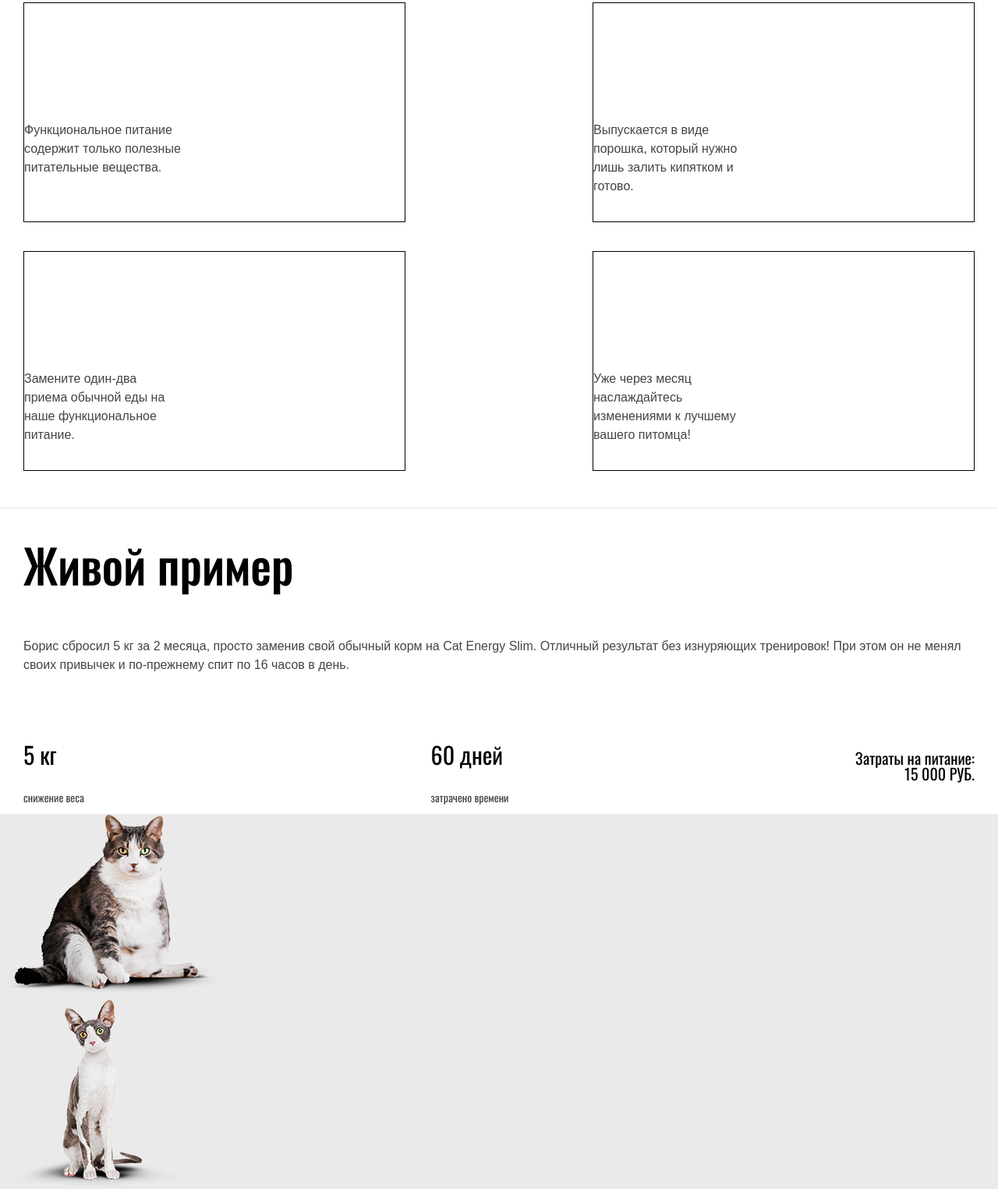
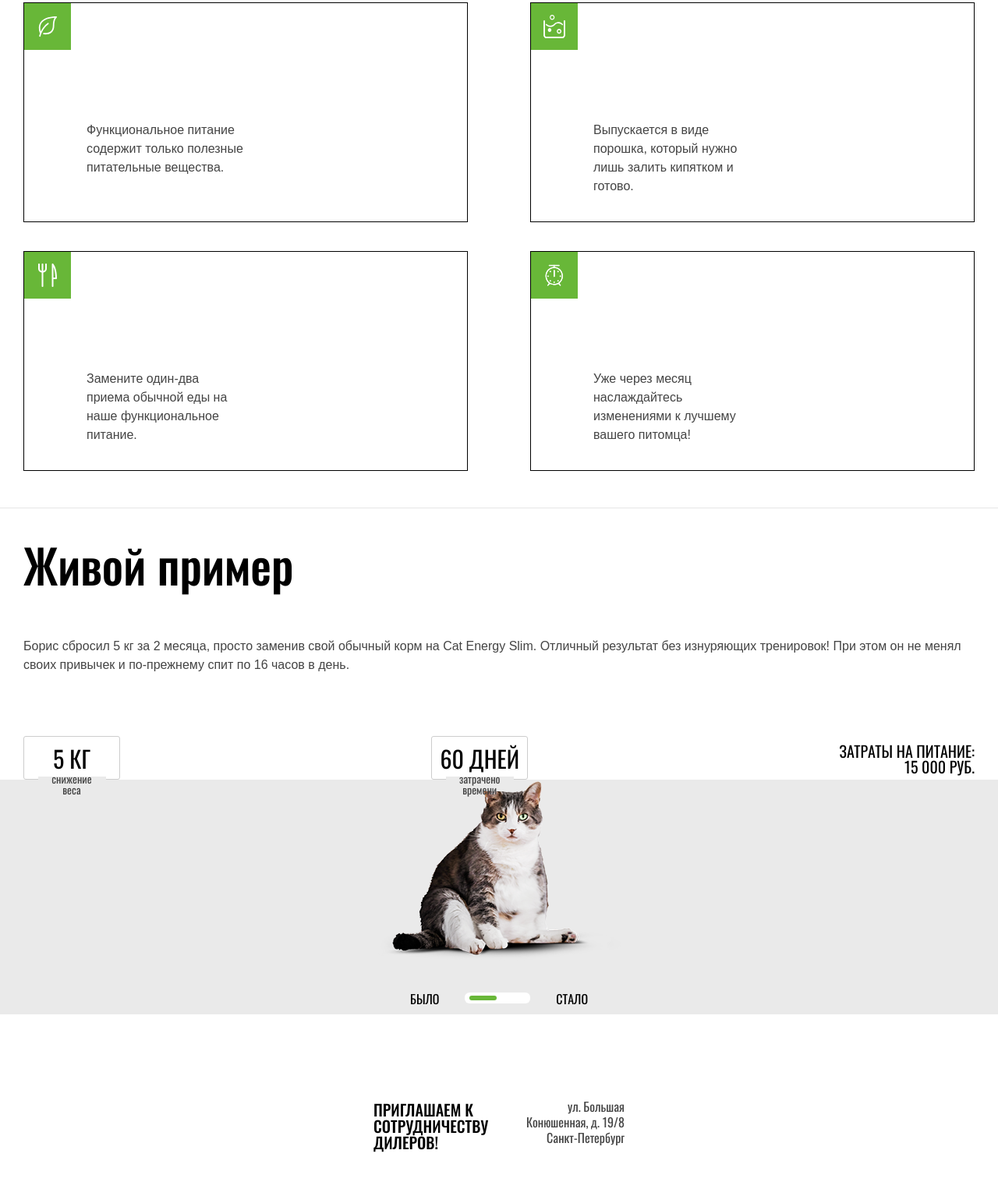
Before and after one commit to MattNovik/Cats-food-shop, a website: page source/index.html in a window 1280 px wide. Shown: the part 1576-3101 px from the top of the page at 78% size. Drawn offline with nearby package versions, Linux system fonts and the light colour scheme; files that its build step writes are made by us from their sources.

Commit message:
made mob index page

```diff
--- a/source/index.html
+++ b/source/index.html
@@ -80,22 +80,22 @@
     <section class="how-it-work">
       <h2 class="how-it-work__name">Как это работает</h2>
       <ul class="how-it-work__list">
-        <li class="how-it-work__list-item">
+        <li class="how-it-work__list-item how-it-work__list-item--leaf">
           <p class="how-it-work__item-text">
             Функциональное питание содержит только полезные питательные вещества.
           </p>
         </li>
-        <li class="how-it-work__list-item">
+        <li class="how-it-work__list-item how-it-work__list-item--water">
           <p class="how-it-work__item-text">
             Выпускается в виде порошка, который нужно лишь залить кипятком и готово.
           </p>
         </li>
-        <li class="how-it-work__list-item">
+        <li class="how-it-work__list-item how-it-work__list-item--knife">
           <p class="how-it-work__item-text">
             Замените один-два приема обычной еды на наше функциональное питание.
           </p>
         </li>
-        <li class="how-it-work__list-item">
+        <li class="how-it-work__list-item how-it-work__list-item--libra">
           <p class="how-it-work__item-text">
             Уже через месяц наслаждайтесь изменениями к лучшему вашего питомца!
           </p>
@@ -142,12 +142,14 @@
   </main>
   <footer class="page-footer">
     <section class="invite-to-work invite-to-work--bc-white">
+      <div class="invite-to-work__wrapper">
         <h3 class="invite-to-work__name">
           приглашаем к сотрудничеству дилеров!
         </h3>
         <p class="invite-to-work__adress">
           ул. Большая Конюшенная, д. 19/8 Санкт-Петербург
         </p>
+      </div>
     </section>
     <section class="map">
       <img src="img/mobile/index/map.jpg" alt="карта компании" width="320" height="360" class="map__image">
--- a/source/sass/blocks/before-after.scss
+++ b/source/sass/blocks/before-after.scss
@@ -25,6 +25,11 @@
   }
 }
 .before-after__wrapper {
+  max-width:410px;
+  margin:0 auto;
+  @media (min-width: $tablet-width){
+    max-width:none;
+  }
   @media (min-width: $desktop-width) {
     position: relative;
     width:100%;
@@ -46,12 +51,17 @@
 .before-after__name {
   font-size: 36px;
   line-height: 40px;
-
+  width:100%;
+  max-width:410px;
+  margin:27px auto 0 auto;
+  text-align: left;
   @media (min-width: $tablet-width) {
+    width:auto;
     font-size: 60px;
     line-height: 60px;
     padding: 0 30px;
     margin: 0;
+    max-width:none;
   }
 
   @media (min-width: $desktop-width) {
@@ -69,7 +79,7 @@
   font-size: 14px;
   line-height: 18px;
   color: $special__dark-gray;
-
+  margin:33px 0 0 0;
   @media (min-width: $tablet-width) {
     font-size: 16px;
     line-height: 24px;
@@ -106,7 +116,8 @@
 .before-after__cost {
   font-size: 14px;
   line-height: 20px;
-
+  margin:26px 0 0 0;
+  text-transform: uppercase;
   @media (min-width: $tablet-width) {
     display: flex;
     flex-direction: column;
--- a/source/sass/blocks/blog-info.scss
+++ b/source/sass/blocks/blog-info.scss
@@ -22,11 +22,14 @@
   flex-direction: column;
   justify-content: space-between;
   width: 100%;
+  max-width:410px;
   height: 266px;
   background: $basic_grey;
-
+  margin:0 auto;
   @media (min-width: $tablet-width) {
     height: 372px;
+    max-width:none;
+    margin:0;
   }
 
   @media (min-width: $desktop-width) {
@@ -36,7 +39,7 @@
 }
 
 .blog-info__item+.blog-info__item {
-  margin: 20px 0 0 0;
+  margin: 20px auto 0 auto;
 
   @media (min-width: $tablet-width) {
     margin: 30px 0 0 0;
--- a/source/sass/blocks/how-it-work.scss
+++ b/source/sass/blocks/how-it-work.scss
@@ -1,12 +1,15 @@
 .how-it-work {
   display: flex;
   flex-direction: column;
-  margin: 27px 20px 0 20px;
-
+  padding:0 20px;
+  box-sizing:border-box;
+  margin: 27px auto 0 auto;
+  max-width:410px;
   @media (min-width: $tablet-width) {
     margin: 45px 0 0 0;
     padding: 0 30px;
     border-bottom: solid 1px #E6E6E6;
+    max-width:none;
   }
 
   @media (min-width: $desktop-width) {
@@ -43,9 +46,19 @@
 }
 
 .how-it-work__list-item {
-  margin: 20px 0 0 80px;
+  position: relative;
+  padding: 0 0 0 80px;
+  margin:20px 0 0 0;
   height: 60px;
-
+  &:before {
+    content: "";
+    position: absolute;
+    left:0;
+    top:0;
+    width:60px;
+    height:60px;
+    background-color:$basic_green;
+  }
   @media (min-width: $tablet-width) {
     margin: 0;
     width: 40%;
@@ -68,7 +81,66 @@
     }
   }
 }
-
+.how-it-work__list-item.how-it-work__list-item--leaf {
+  position: relative;
+  &:after {
+    content: "";
+    position: absolute;
+    top:0;
+    left:0;
+    width:60px;
+    height:60px;
+    background-image:url('../../img/mobile/icon_leaf.svg');
+    background-repeat:no-repeat;
+    background-position: 50% 50%;
+    background-size:30px 30px;
+  }
+}
+.how-it-work__list-item.how-it-work__list-item--libra {
+  position: relative;
+  &:after {
+    content: "";
+    position: absolute;
+    top:0;
+    left:0;
+    width:60px;
+    height:60px;
+    background-image:url('../../img/mobile/icon_alarm.svg');
+    background-repeat:no-repeat;
+    background-position: 50% 50%;
+    background-size:30px 30px;
+  }
+}
+.how-it-work__list-item.how-it-work__list-item--water {
+  position: relative;
+  &:after {
+    content: "";
+    position: absolute;
+    top:0;
+    left:0;
+    width:60px;
+    height:60px;
+    background-image:url('../../img/mobile/icon_tub.svg');
+    background-repeat:no-repeat;
+    background-position: 50% 50%;
+    background-size:30px 30px;
+  }
+}
+.how-it-work__list-item.how-it-work__list-item--knife {
+  position: relative;
+  &:after {
+    content: "";
+    position: absolute;
+    top:0;
+    left:0;
+    width:60px;
+    height:60px;
+    background-image:url('../../img/mobile/icon_eat.svg');
+    background-repeat:no-repeat;
+    background-position: 50% 50%;
+    background-size:30px 30px;
+  }
+}
 .how-it-work__item-text {
   font-family: Arial, sans-serif;
   margin: 0;
--- a/source/sass/blocks/invite-to-work.scss
+++ b/source/sass/blocks/invite-to-work.scss
@@ -1,7 +1,8 @@
 .invite-to-work {
   height: 114px;
   display: flex;
-  justify-content: space-between;
+  justify-content: center;
+  align-items:center;
   padding: 28px 20px;
   @media (min-width: $tablet-width) {
     padding:61px 71px 51px 71px;
@@ -13,7 +14,14 @@
 .invite-to-work--bc-white {
   background-color: #fff;
 }
+.invite-to-work__wrapper {
+  display: flex;
+  justify-content: space-between;
+  max-width:410px;
+}
 .invite-to-work__name {
+  font-size:16px;
+  line-height: 18px;
   text-transform: uppercase;
   @media (min-width: $tablet-width) {
     width:171px;
@@ -22,6 +30,8 @@
   }
 }
 .invite-to-work__adress {
+  font-size:14px;
+  line-height: 20px;
   color:$special__dark-gray;
   @media (min-width: $tablet-width) {
     text-align: right;
--- a/source/sass/blocks/numbers.scss
+++ b/source/sass/blocks/numbers.scss
@@ -1,6 +1,10 @@
 .numbers {
+  position: relative;
   width: 50%;
-
+  display: flex;
+  flex-direction: column;
+  align-items:center;
+  margin:25px 0 0 0;
   @media (min-width: $tablet-width) {
     width: auto;
   }
@@ -14,9 +18,18 @@
 }
 
 .numbers__item--number {
+  display: flex;
+  justify-content:center;
+  align-items:center;
   font-size: 24px;
   line-height: 24px;
-
+  width:124px;
+  height:56px;
+  border: 1px solid #CDCDCD;
+  margin:0;
+  box-sizing: border-box;
+  border-radius: 3px;
+  text-transform: uppercase;
   @media (min-width: $tablet-width) {
     font-size: 30px;
     line-height: 37px;
@@ -24,10 +37,20 @@
 }
 
 .numbers__item--text {
+  position: absolute;
+  display: flex;
+  justify-content:center;
+  align-items:center;
+  text-align: center;
+  top:38px;
+  width:87px;
+  height:19px;
   font-size: 12px;
   line-height: 12px;
   color: $special__dark-gray;
-
+  background: #EAEAEA;
+  padding:0 15px;
+  box-sizing:border-box;
   @media (min-width: $tablet-width) {
     font-size: 14px;
     line-height: 14px;
--- a/source/sass/blocks/page-body.scss
+++ b/source/sass/blocks/page-body.scss
@@ -1,7 +1,2 @@
 .page-body {
-  @media (min-width: $desktop-width) {
-    display: flex;
-    flex-direction:column;
-    box-sizing:border-box;
-  }
 }
--- a/source/sass/blocks/page-footer.scss
+++ b/source/sass/blocks/page-footer.scss
@@ -8,6 +8,9 @@
   flex-direction: column;
   justify-content: center;
   align-items: center;
+  max-width:410px;
+  margin:0 auto;
+  padding:0 20px;
   @media (min-width: $tablet-width) {
     height: 149px;
     display: flex;
@@ -15,5 +18,10 @@
     justify-content: space-between;
     align-items: center;
     padding: 0 30px;
+    max-width:none;
+    margin:0;
   }
 }
+.page-footer__logo {
+  margin:39px 20px 32px 20px;
+}
--- a/source/sass/blocks/promo.scss
+++ b/source/sass/blocks/promo.scss
@@ -22,10 +22,11 @@
 }
 
 .promo__header {
-  margin: 27px 0 0 0;
+  margin: 27px auto 0 auto;
   text-align: center;
   font-size: 36px;
   line-height: 36px;
+  max-width:300px;
 
   @media (min-width: $tablet-width) {
     width: 414px;
@@ -34,6 +35,7 @@
     font-size: 60px;
     line-height: 60px;
     color: #000;
+    max-width:none;
   }
 
   @media (min-width: $desktop-width) {
--- a/source/sass/blocks/slider.scss
+++ b/source/sass/blocks/slider.scss
@@ -1,6 +1,10 @@
 .slider {
+  max-width:410px;
+  margin:42px auto 0 auto;
   @media (min-width: $tablet-width) {
     background: #EAEAEA;
+    max-width:none;
+    margin:0;
   }
 
   @media (min-width: $desktop-width) {
@@ -10,6 +14,9 @@
 }
 
 .slider__list {
+  display: flex;
+  flex-direction:column;
+  align-items:center;
   list-style-type: none;
   margin: 0;
   padding: 0;
@@ -19,3 +26,47 @@
     line-height: 30px;
   }
 }
+.slider__list-before,
+.slider__list-after {
+  display: none;
+}
+.slider__list-before--active {
+  display: block;
+}
+.slider__toogle-wrapper {
+  margin:23px auto 25px auto;
+  height:40px;
+  width:228px;
+  display:flex;
+  justify-content:space-between;
+  text-transform: uppercase;
+}
+.slider__toogle-before {
+  position: relative;
+  line-height:40px;
+  &:after {
+    content: "";
+    position: absolute;
+    top:16px;
+    left:76px;
+    width: 35px;
+    height: 6px;
+    background: #68B738;
+    box-sizing: border-box;
+    border-radius: 6px;
+  }
+  &:before {
+    content: "";
+    position: absolute;
+    top:12px;
+    left:70px;
+    width:84px;
+    height:14px;
+    background:#fff;
+    box-sizing: border-box;
+    border-radius: 6px;
+  }
+}
+.slider__toogle-after {
+  line-height:40px;
+}
--- a/source/sass/blocks/social-link.scss
+++ b/source/sass/blocks/social-link.scss
@@ -1,7 +1,13 @@
 .social-link {
-  display: flex;
+  /* display: flex;
   justify-content: center;
+  align-items:center; */
   list-style-type: none;
-  margin: 0;
-  padding: 0;
+  margin: 0 20px;
+  padding: 0 20px;
+  height:63px;
+  width:100%;
+  box-sizing:border-box;
+  border-bottom:solid 1px  #D9D9D9;
+  border-top:solid 1px  #D9D9D9;
 }
--- a/source/sass/blocks/wrapper-html-academy.scss
+++ b/source/sass/blocks/wrapper-html-academy.scss
@@ -0,0 +1,13 @@
+.wrapper-html-academy {
+  display: flex;
+  justify-content:space-between;
+  width:100%;
+  height:22px;
+  margin:22px 0;
+}
+.html-academy__text {
+  height:22px;
+  line-height: 22px;
+  margin:0;
+  padding:0;
+}
```
Also changed, not shown: source/catalog.html (+3 -3 lines), source/form.html (+3 -3 lines), source/img/mobile/icon_alarm.svg (added), source/img/mobile/icon_eat.svg (added), source/img/mobile/icon_tub.svg (added). Lines whose indentation alone changed are shown as unchanged.
